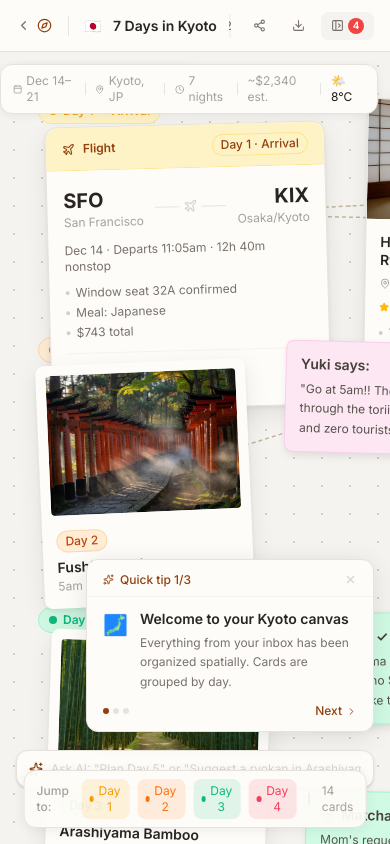
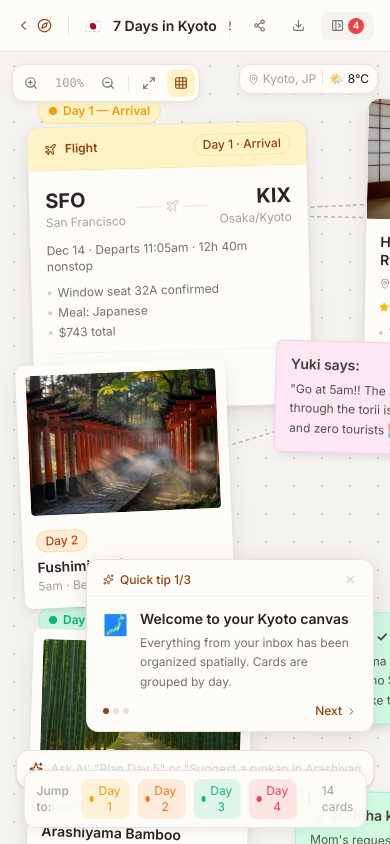
Before and after one commit to caraseli02/ai-travel-spatial-workspace, a React (Vite) app: page / in a window 390 px wide. Both pictures are taken after a click on the button "Try demo". Built offline with nearby package versions, Linux system fonts and the light colour scheme.

Commit message:
fix: resolve mobile layout stats overlap and card collision

```diff
--- a/src/components/TripWorkspace.tsx
+++ b/src/components/TripWorkspace.tsx
@@ -733,15 +733,23 @@ export default function TripWorkspace({ onBack }: TripWorkspaceProps) {
           </div>
 
           {/* Trip stats pill */}
-          <div className="absolute top-3 right-3 z-20 flex items-center gap-2.5 rounded-xl px-3 py-2 select-none"
+          <div className="absolute top-3 right-3 z-20 flex items-center gap-1.5 md:gap-2.5 rounded-xl px-2 py-1.5 md:px-3 md:py-2 select-none"
             style={{ backgroundColor: '#fefcf8', border: '1px solid #e7e3dc', boxShadow: '0 2px 8px rgba(0,0,0,0.06)' }}>
+            {!isMobile && (
+              <>
                 <StatItem icon={<Calendar size={11} />} label="Dec 14–21" />
                 <div className="w-px h-3 bg-stone-200" />
+              </>
+            )}
             <StatItem icon={<MapPin size={11} />} label="Kyoto, JP" />
+            {!isMobile && (
+              <>
                 <div className="w-px h-3 bg-stone-200" />
                 <StatItem icon={<Clock size={11} />} label="7 nights" />
                 <div className="w-px h-3 bg-stone-200" />
                 <span className="text-xs text-stone-400">~$2,340 est.</span>
+              </>
+            )}
             <div className="w-px h-3 bg-stone-200" />
             <span className="text-xs">🌤️ 8°C</span>
           </div>
--- a/src/data/tripData.ts
+++ b/src/data/tripData.ts
@@ -100,7 +100,7 @@ export const canvasCards: CanvasCard[] = [
   {
     id: 'c1',
     type: 'flight',
-    x: 48,
+    x: 30,
     y: 72,
     rotation: -1.5,
     title: 'JAL JL69 · SFO → KIX',
@@ -145,7 +145,7 @@ export const canvasCards: CanvasCard[] = [
   {
     id: 'c4',
     type: 'polaroid',
-    x: 40,
+    x: 20,
     y: 310,
     rotation: -2.5,
     title: 'Fushimi Inari',
@@ -159,7 +159,7 @@ export const canvasCards: CanvasCard[] = [
   {
     id: 'c5',
     type: 'sticky',
-    x: 285,
+    x: 275,
     y: 290,
     rotation: 1.5,
     title: 'Yuki says:',
@@ -188,7 +188,7 @@ export const canvasCards: CanvasCard[] = [
   {
     id: 'c7',
     type: 'polaroid',
-    x: 48,
+    x: 30,
     y: 580,
     rotation: 1.8,
     title: 'Arashiyama Bamboo',
@@ -269,7 +269,7 @@ export const canvasCards: CanvasCard[] = [
   {
     id: 'c13',
     type: 'sticky',
-    x: 305,
+    x: 295,
     y: 740,
     rotation: 1,
     title: '🍵 Matcha kit-kats',
```
Lines whose indentation alone changed are shown as unchanged.
